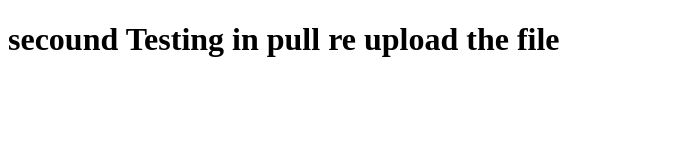
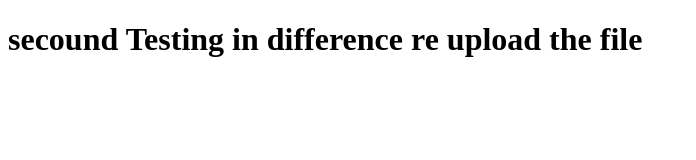
Before and after one commit to Raja0333/testing2, a plain HTML site: page index.html in a window 1280 px wide. Shown: the whole page, without its empty margins (0-696 px from the left). Drawn offline with Linux system fonts and the light colour scheme.

Commit message:
fix : the line in diff

```diff
--- a/index.html
+++ b/index.html
@@ -6,7 +6,7 @@
     <title>Document</title>
 </head>
 <body>
-    <h1>secound Testing in pull re upload the file</h1>
+    <h1>secound Testing in difference re upload the file</h1>
 </body>
 
 </html>
```
